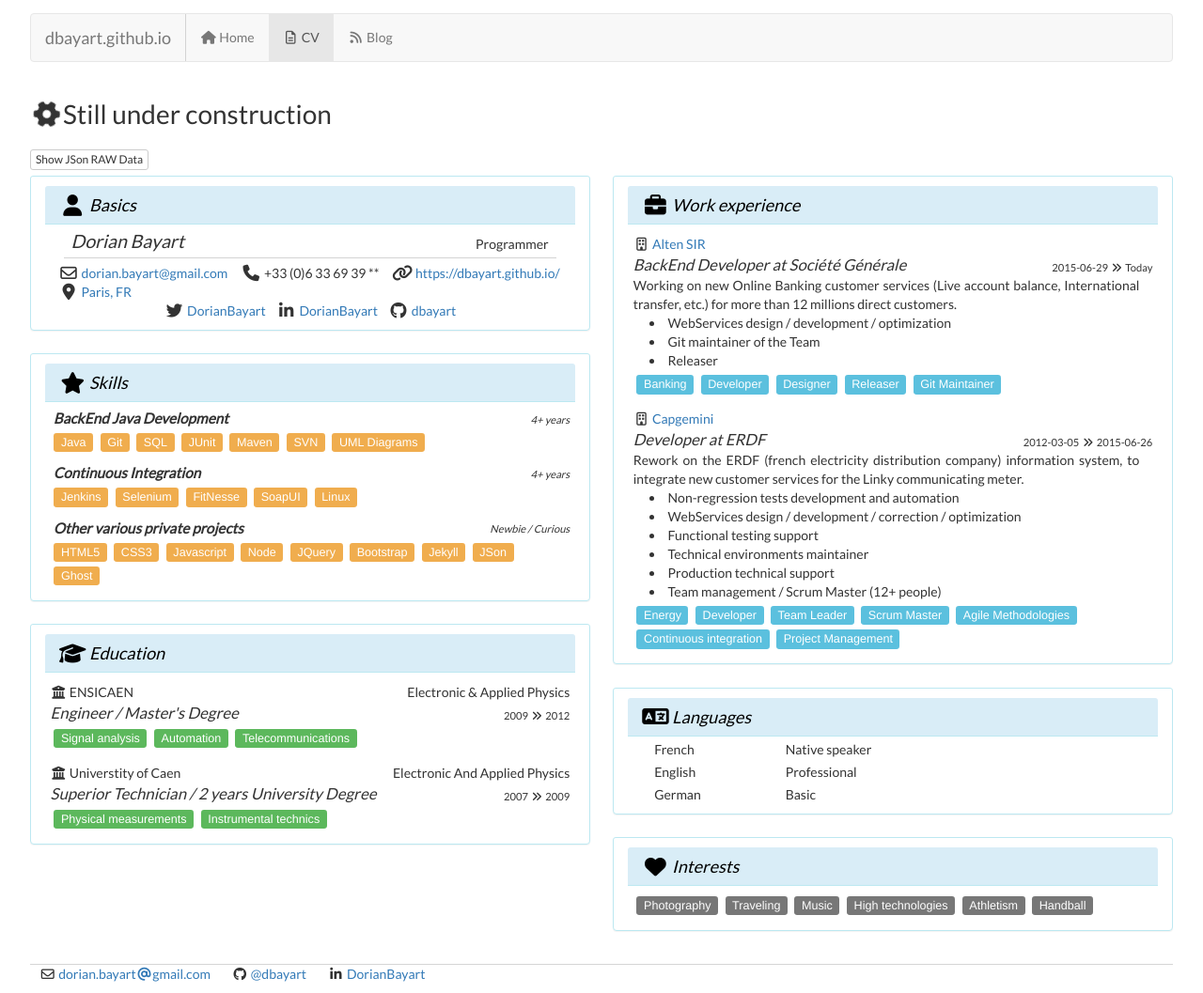
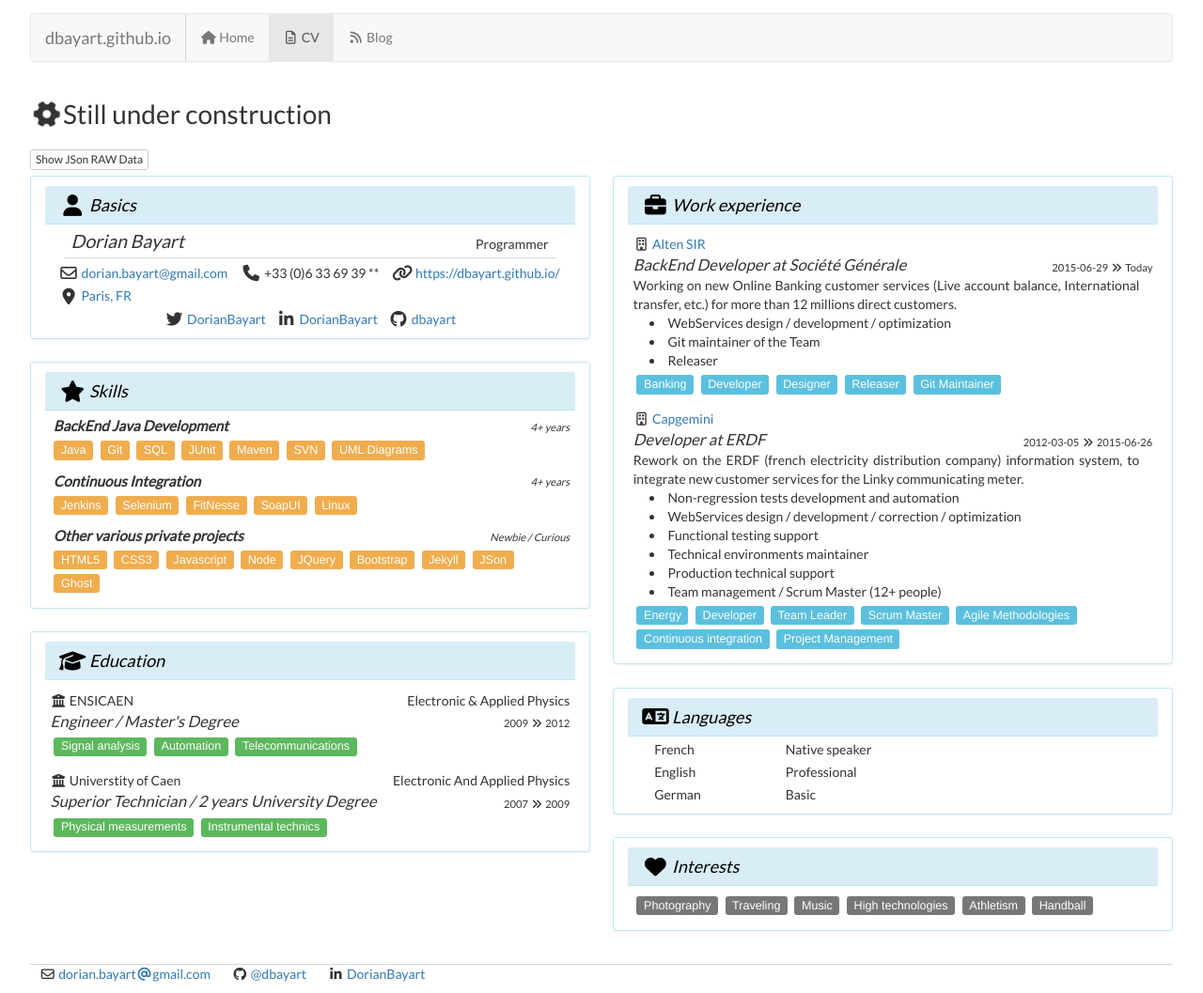
Before and after one commit to dorianbayart/dorianbayart.github.io, a Jekyll site: the page built from cv/index.html, in a window 1280 px wide. Shown: the whole page at 94% size. Built offline with Jekyll 4.4.1, drawn with Linux system fonts in a browser that asks for light colours; nearby versions of some CDN libraries.

Commit message:
Update cv.css

```diff
--- a/css/cv.css
+++ b/css/cv.css
@@ -89,6 +89,7 @@ div > span {
 	margin: 0;
 	padding: 0;
 	margin-left: 1em;
+	padding-bottom: 0.3em;
 }
 
 #summary {
@@ -150,6 +151,7 @@ div > span {
 	margin: 0;
 	padding: 0;
 	margin-left: 1em;
+	padding-bottom: 0.3em;
 }
 
 .profiles {
```
